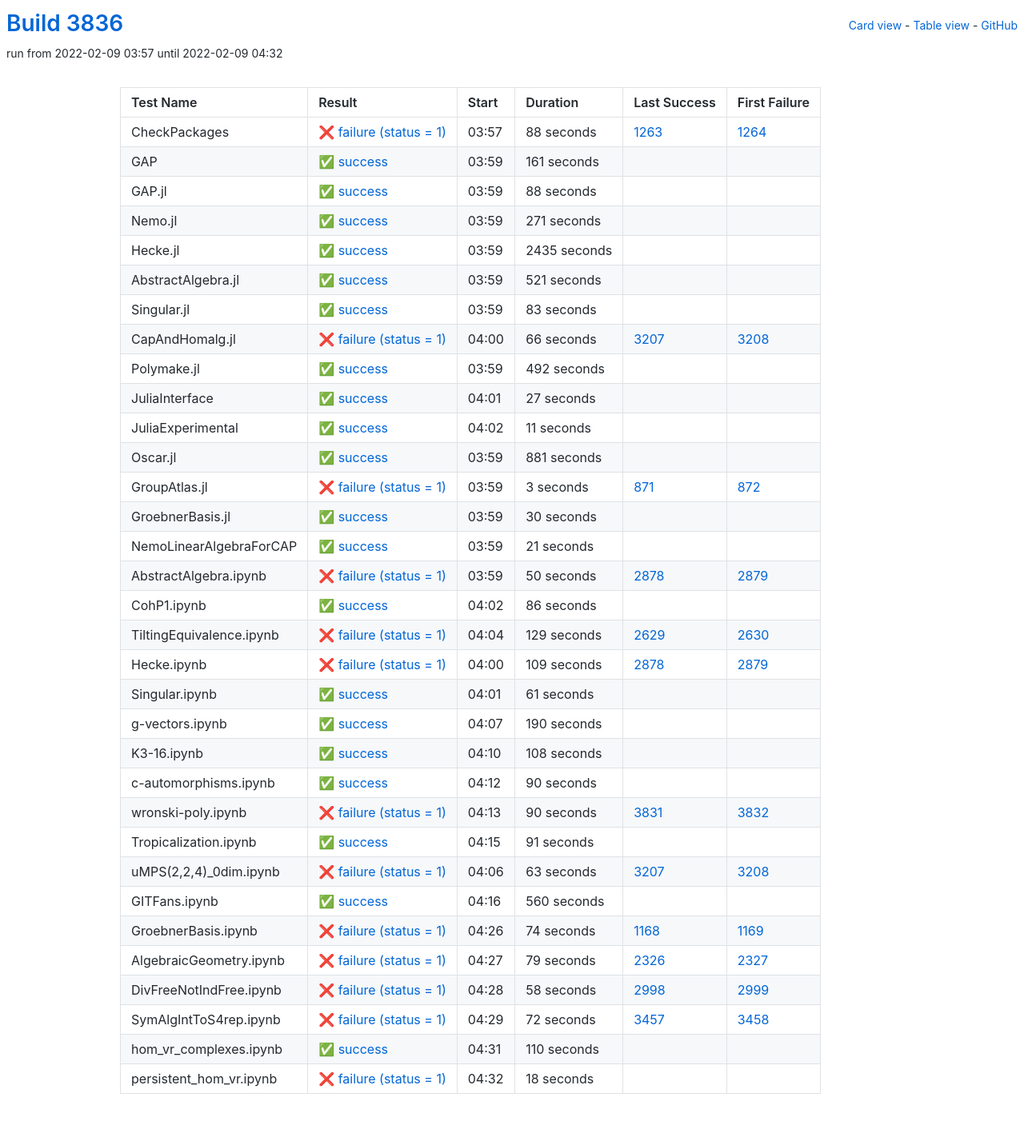
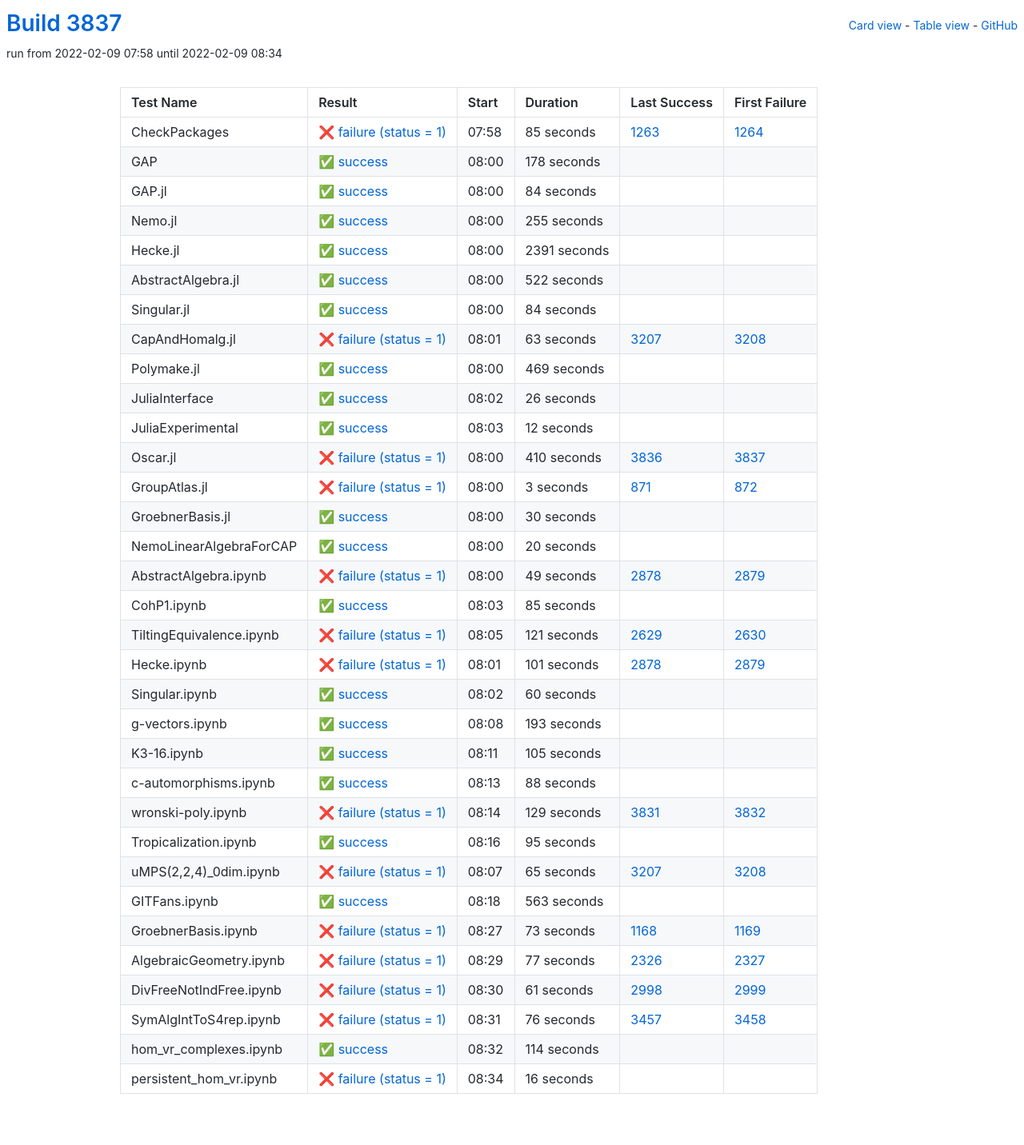
Before and after one commit to oscar-system/oscar-ci-status-stable, a Jekyll site: the page built from table.html, in a window 1280 px wide. Shown: the whole page at 80% size. Built offline with Jekyll 4.4.1, drawn with Linux system fonts in a browser that asks for light colours.

Commit message:
Build #3837

```diff
--- a/_data/ci.yml
+++ b/_data/ci.yml
@@ -1,6 +1,6 @@
 ---
-build: 3836
-build_url: https://oscarci.mathematik.uni-kl.de/job/oscar-stable/3836/
+build: 3837
+build_url: https://oscarci.mathematik.uni-kl.de/job/oscar-stable/3837/
 job: oscar-stable
 organization: oscar-system
 repo: oscar-ci-status-stable
@@ -8,152 +8,152 @@ repourl: https://github.com/oscar-system/oscar-ci-status-stable
 tests:
 - name: CheckPackages
   id: checkpackages
-  log: https://oscarci.mathematik.uni-kl.de/job/oscar-stable/3836/artifact/logs/build-3836/CheckPackages.log
-  start: 2022-02-09 03:57
+  log: https://oscarci.mathematik.uni-kl.de/job/oscar-stable/3837/artifact/logs/build-3837/CheckPackages.log
+  start: 2022-02-09 07:58
   success: false
   exitcode: 1
   status: failure
-  duration: 88
+  duration: 85
   last_success: 1263
   last_success_url: https://oscarci.mathematik.uni-kl.de/job/oscar-stable/1263/
   first_failure: 1264
   first_failure_url: https://oscarci.mathematik.uni-kl.de/job/oscar-stable/1264/
 - name: GAP
   id: gap
-  log: https://oscarci.mathematik.uni-kl.de/job/oscar-stable/3836/artifact/logs/build-3836/GAP.log
-  start: 2022-02-09 03:59
+  log: https://oscarci.mathematik.uni-kl.de/job/oscar-stable/3837/artifact/logs/build-3837/GAP.log
+  start: 2022-02-09 08:00
   success: true
   exitcode: 0
   status: success
-  duration: 161
+  duration: 178
   last_success: false
   last_success_url:
   first_failure: false
   first_failure_url:
 - name: GAP.jl
   id: gap-jl
-  log: https://oscarci.mathematik.uni-kl.de/job/oscar-stable/3836/artifact/logs/build-3836/GAP.jl.log
-  start: 2022-02-09 03:59
+  log: https://oscarci.mathematik.uni-kl.de/job/oscar-stable/3837/artifact/logs/build-3837/GAP.jl.log
+  start: 2022-02-09 08:00
   success: true
   exitcode: 0
   status: success
-  duration: 88
+  duration: 84
   last_success: false
   last_success_url:
   first_failure: false
   first_failure_url:
 - name: Nemo.jl
   id: nemo-jl
-  log: https://oscarci.mathematik.uni-kl.de/job/oscar-stable/3836/artifact/logs/build-3836/Nemo.jl.log
-  start: 2022-02-09 03:59
+  log: https://oscarci.mathematik.uni-kl.de/job/oscar-stable/3837/artifact/logs/build-3837/Nemo.jl.log
+  start: 2022-02-09 08:00
   success: true
   exitcode: 0
   status: success
-  duration: 271
+  duration: 255
   last_success: false
   last_success_url:
   first_failure: false
   first_failure_url:
 - name: Hecke.jl
   id: hecke-jl
-  log: https://oscarci.mathematik.uni-kl.de/job/oscar-stable/3836/artifact/logs/build-3836/Hecke.jl.log
-  start: 2022-02-09 03:59
+  log: https://oscarci.mathematik.uni-kl.de/job/oscar-stable/3837/artifact/logs/build-3837/Hecke.jl.log
+  start: 2022-02-09 08:00
   success: true
   exitcode: 0
   status: success
-  duration: 2435
+  duration: 2391
   last_success: false
   last_success_url:
   first_failure: false
   first_failure_url:
 - name: AbstractAlgebra.jl
   id: abstractalgebra-jl
-  log: https://oscarci.mathematik.uni-kl.de/job/oscar-stable/3836/artifact/logs/build-3836/AbstractAlgebra.jl.log
-  start: 2022-02-09 03:59
+  log: https://oscarci.mathematik.uni-kl.de/job/oscar-stable/3837/artifact/logs/build-3837/AbstractAlgebra.jl.log
+  start: 2022-02-09 08:00
   success: true
   exitcode: 0
   status: success
-  duration: 521
+  duration: 522
   last_success: false
   last_success_url:
   first_failure: false
   first_failure_url:
 - name: Singular.jl
   id: singular-jl
-  log: https://oscarci.mathematik.uni-kl.de/job/oscar-stable/3836/artifact/logs/build-3836/Singular.jl.log
-  start: 2022-02-09 03:59
+  log: https://oscarci.mathematik.uni-kl.de/job/oscar-stable/3837/artifact/logs/build-3837/Singular.jl.log
+  start: 2022-02-09 08:00
   success: true
   exitcode: 0
   status: success
-  duration: 83
+  duration: 84
   last_success: false
   last_success_url:
   first_failure: false
   first_failure_url:
 - name: CapAndHomalg.jl
   id: capandhomalg-jl
-  log: https://oscarci.mathematik.uni-kl.de/job/oscar-stable/3836/artifact/logs/build-3836/CapAndHomalg.jl.log
-  start: 2022-02-09 04:00
+  log: https://oscarci.mathematik.uni-kl.de/job/oscar-stable/3837/artifact/logs/build-3837/CapAndHomalg.jl.log
+  start: 2022-02-09 08:01
   success: false
   exitcode: 1
   status: failure
-  duration: 66
+  duration: 63
   last_success: 3207
   last_success_url: https://oscarci.mathematik.uni-kl.de/job/oscar-stable/3207/
   first_failure: 3208
   first_failure_url: https://oscarci.mathematik.uni-kl.de/job/oscar-stable/3208/
 - name: Polymake.jl
   id: polymake-jl
-  log: https://oscarci.mathematik.uni-kl.de/job/oscar-stable/3836/artifact/logs/build-3836/Polymake.jl.log
-  start: 2022-02-09 03:59
+  log: https://oscarci.mathematik.uni-kl.de/job/oscar-stable/3837/artifact/logs/build-3837/Polymake.jl.log
+  start: 2022-02-09 08:00
   success: true
   exitcode: 0
   status: success
-  duration: 492
+  duration: 469
   last_success: false
   last_success_url:
   first_failure: false
   first_failure_url:
 - name: JuliaInterface
   id: juliainterface
-  log: https://oscarci.mathematik.uni-kl.de/job/oscar-stable/3836/artifact/logs/build-3836/JuliaInterface.log
-  start: 2022-02-09 04:01
+  log: https://oscarci.mathematik.uni-kl.de/job/oscar-stable/3837/artifact/logs/build-3837/JuliaInterface.log
+  start: 2022-02-09 08:02
   success: true
   exitcode: 0
   status: success
-  duration: 27
+  duration: 26
   last_success: false
   last_success_url:
   first_failure: false
   first_failure_url:
 - name: JuliaExperimental
   id: juliaexperimental
-  log: https://oscarci.mathematik.uni-kl.de/job/oscar-stable/3836/artifact/logs/build-3836/JuliaExperimental.log
-  start: 2022-02-09 04:02
+  log: https://oscarci.mathematik.uni-kl.de/job/oscar-stable/3837/artifact/logs/build-3837/JuliaExperimental.log
+  start: 2022-02-09 08:03
   success: true
   exitcode: 0
   status: success
-  duration: 11
+  duration: 12
   last_success: false
   last_success_url:
   first_failure: false
   first_failure_url:
 - name: Oscar.jl
   id: oscar-jl
-  log: https://oscarci.mathematik.uni-kl.de/job/oscar-stable/3836/artifact/logs/build-3836/Oscar.jl.log
-  start: 2022-02-09 03:59
-  success: true
-  exitcode: 0
-  status: success
-  duration: 881
-  last_success: false
-  last_success_url:
-  first_failure: false
-  first_failure_url:
+  log: https://oscarci.mathematik.uni-kl.de/job/oscar-stable/3837/artifact/logs/build-3837/Oscar.jl.log
+  start: 2022-02-09 08:00
+  success: false
+  exitcode: 1
+  status: failure
+  duration: 410
+  last_success: 3836
+  last_success_url: https://oscarci.mathematik.uni-kl.de/job/oscar-stable/3836/
+  first_failure: 3837
+  first_failure_url: https://oscarci.mathematik.uni-kl.de/job/oscar-stable/3837/
 - name: GroupAtlas.jl
   id: groupatlas-jl
-  log: https://oscarci.mathematik.uni-kl.de/job/oscar-stable/3836/artifact/logs/build-3836/GroupAtlas.jl.log
-  start: 2022-02-09 03:59
+  log: https://oscarci.mathematik.uni-kl.de/job/oscar-stable/3837/artifact/logs/build-3837/GroupAtlas.jl.log
+  start: 2022-02-09 08:00
   success: false
   exitcode: 1
   status: failure
@@ -164,8 +164,8 @@ tests:
   first_failure_url: https://oscarci.mathematik.uni-kl.de/job/oscar-stable/872/
 - name: GroebnerBasis.jl
   id: groebnerbasis-jl
-  log: https://oscarci.mathematik.uni-kl.de/job/oscar-stable/3836/artifact/logs/build-3836/GroebnerBasis.jl.log
-  start: 2022-02-09 03:59
+  log: https://oscarci.mathematik.uni-kl.de/job/oscar-stable/3837/artifact/logs/build-3837/GroebnerBasis.jl.log
+  start: 2022-02-09 08:00
   success: true
   exitcode: 0
   status: success
@@ -176,228 +176,228 @@ tests:
   first_failure_url:
 - name: NemoLinearAlgebraForCAP
   id: nemolinearalgebraforcap
-  log: https://oscarci.mathematik.uni-kl.de/job/oscar-stable/3836/artifact/logs/build-3836/NemoLinearAlgebraForCAP.log
-  start: 2022-02-09 03:59
+  log: https://oscarci.mathematik.uni-kl.de/job/oscar-stable/3837/artifact/logs/build-3837/NemoLinearAlgebraForCAP.log
+  start: 2022-02-09 08:00
   success: true
   exitcode: 0
   status: success
-  duration: 21
+  duration: 20
   last_success: false
   last_success_url:
   first_failure: false
   first_failure_url:
 - name: AbstractAlgebra.ipynb
   id: abstractalgebra-ipynb
-  log: https://oscarci.mathematik.uni-kl.de/job/oscar-stable/3836/artifact/logs/build-3836/AbstractAlgebra.ipynb.log
-  start: 2022-02-09 03:59
+  log: https://oscarci.mathematik.uni-kl.de/job/oscar-stable/3837/artifact/logs/build-3837/AbstractAlgebra.ipynb.log
+  start: 2022-02-09 08:00
   success: false
   exitcode: 1
   status: failure
-  duration: 50
+  duration: 49
   last_success: 2878
   last_success_url: https://oscarci.mathematik.uni-kl.de/job/oscar-stable/2878/
   first_failure: 2879
   first_failure_url: https://oscarci.mathematik.uni-kl.de/job/oscar-stable/2879/
 - name: CohP1.ipynb
   id: cohp1-ipynb
-  log: https://oscarci.mathematik.uni-kl.de/job/oscar-stable/3836/artifact/logs/build-3836/CohP1.ipynb.log
-  start: 2022-02-09 04:02
+  log: https://oscarci.mathematik.uni-kl.de/job/oscar-stable/3837/artifact/logs/build-3837/CohP1.ipynb.log
+  start: 2022-02-09 08:03
   success: true
   exitcode: 0
   status: success
-  duration: 86
+  duration: 85
   last_success: false
   last_success_url:
   first_failure: false
   first_failure_url:
 - name: TiltingEquivalence.ipynb
   id: tiltingequivalence-ipynb
-  log: https://oscarci.mathematik.uni-kl.de/job/oscar-stable/3836/artifact/logs/build-3836/TiltingEquivalence.ipynb.log
-  start: 2022-02-09 04:04
+  log: https://oscarci.mathematik.uni-kl.de/job/oscar-stable/3837/artifact/logs/build-3837/TiltingEquivalence.ipynb.log
+  start: 2022-02-09 08:05
   success: false
   exitcode: 1
   status: failure
-  duration: 129
+  duration: 121
   last_success: 2629
   last_success_url: https://oscarci.mathematik.uni-kl.de/job/oscar-stable/2629/
   first_failure: 2630
   first_failure_url: https://oscarci.mathematik.uni-kl.de/job/oscar-stable/2630/
 - name: Hecke.ipynb
   id: hecke-ipynb
-  log: https://oscarci.mathematik.uni-kl.de/job/oscar-stable/3836/artifact/logs/build-3836/Hecke.ipynb.log
-  start: 2022-02-09 04:00
+  log: https://oscarci.mathematik.uni-kl.de/job/oscar-stable/3837/artifact/logs/build-3837/Hecke.ipynb.log
+  start: 2022-02-09 08:01
   success: false
   exitcode: 1
   status: failure
-  duration: 109
+  duration: 101
   last_success: 2878
   last_success_url: https://oscarci.mathematik.uni-kl.de/job/oscar-stable/2878/
   first_failure: 2879
   first_failure_url: https://oscarci.mathematik.uni-kl.de/job/oscar-stable/2879/
 - name: Singular.ipynb
   id: singular-ipynb
-  log: https://oscarci.mathematik.uni-kl.de/job/oscar-stable/3836/artifact/logs/build-3836/Singular.ipynb.log
-  start: 2022-02-09 04:01
+  log: https://oscarci.mathematik.uni-kl.de/job/oscar-stable/3837/artifact/logs/build-3837/Singular.ipynb.log
+  start: 2022-02-09 08:02
   success: true
   exitcode: 0
   status: success
-  duration: 61
+  duration: 60
   last_success: false
   last_success_url:
   first_failure: false
   first_failure_url:
 - name: g-vectors.ipynb
   id: g-vectors-ipynb
-  log: https://oscarci.mathematik.uni-kl.de/job/oscar-stable/3836/artifact/logs/build-3836/g-vectors.ipynb.log
-  start: 2022-02-09 04:07
+  log: https://oscarci.mathematik.uni-kl.de/job/oscar-stable/3837/artifact/logs/build-3837/g-vectors.ipynb.log
+  start: 2022-02-09 08:08
   success: true
   exitcode: 0
   status: success
-  duration: 190
+  duration: 193
   last_success: false
   last_success_url:
   first_failure: false
   first_failure_url:
 - name: K3-16.ipynb
   id: k3-16-ipynb
-  log: https://oscarci.mathematik.uni-kl.de/job/oscar-stable/3836/artifact/logs/build-3836/K3-16.ipynb.log
-  start: 2022-02-09 04:10
+  log: https://oscarci.mathematik.uni-kl.de/job/oscar-stable/3837/artifact/logs/build-3837/K3-16.ipynb.log
+  start: 2022-02-09 08:11
   success: true
   exitcode: 0
   status: success
-  duration: 108
+  duration: 105
   last_success: false
   last_success_url:
   first_failure: false
   first_failure_url:
 - name: c-automorphisms.ipynb
   id: c-automorphisms-ipynb
-  log: https://oscarci.mathematik.uni-kl.de/job/oscar-stable/3836/artifact/logs/build-3836/c-automorphisms.ipynb.log
-  start: 2022-02-09 04:12
+  log: https://oscarci.mathematik.uni-kl.de/job/oscar-stable/3837/artifact/logs/build-3837/c-automorphisms.ipynb.log
+  start: 2022-02-09 08:13
   success: true
   exitcode: 0
   status: success
-  duration: 90
+  duration: 88
   last_success: false
   last_success_url:
   first_failure: false
   first_failure_url:
 - name: wronski-poly.ipynb
   id: wronski-poly-ipynb
-  log: https://oscarci.mathematik.uni-kl.de/job/oscar-stable/3836/artifact/logs/build-3836/wronski-poly.ipynb.log
-  start: 2022-02-09 04:13
+  log: https://oscarci.mathematik.uni-kl.de/job/oscar-stable/3837/artifact/logs/build-3837/wronski-poly.ipynb.log
+  start: 2022-02-09 08:14
   success: false
   exitcode: 1
   status: failure
-  duration: 90
+  duration: 129
   last_success: 3831
   last_success_url: https://oscarci.mathematik.uni-kl.de/job/oscar-stable/3831/
   first_failure: 3832
   first_failure_url: https://oscarci.mathematik.uni-kl.de/job/oscar-stable/3832/
 - name: Tropicalization.ipynb
   id: tropicalization-ipynb
-  log: https://oscarci.mathematik.uni-kl.de/job/oscar-stable/3836/artifact/logs/build-3836/Tropicalization.ipynb.log
-  start: 2022-02-09 04:15
+  log: https://oscarci.mathematik.uni-kl.de/job/oscar-stable/3837/artifact/logs/build-3837/Tropicalization.ipynb.log
+  start: 2022-02-09 08:16
   success: true
   exitcode: 0
   status: success
-  duration: 91
+  duration: 95
   last_success: false
   last_success_url:
   first_failure: false
   first_failure_url:
 - name: uMPS(2,2,4)_0dim.ipynb
   id: umps-2-2-4-0dim-ipynb
-  log: https://oscarci.mathematik.uni-kl.de/job/oscar-stable/3836/artifact/logs/build-3836/uMPS-2-2-4-_0dim.ipynb.log
-  start: 2022-02-09 04:06
+  log: https://oscarci.mathematik.uni-kl.de/job/oscar-stable/3837/artifact/logs/build-3837/uMPS-2-2-4-_0dim.ipynb.log
+  start: 2022-02-09 08:07
   success: false
   exitcode: 1
   status: failure
-  duration: 63
+  duration: 65
   last_success: 3207
   last_success_url: https://oscarci.mathematik.uni-kl.de/job/oscar-stable/3207/
   first_failure: 3208
   first_failure_url: https://oscarci.mathematik.uni-kl.de/job/oscar-stable/3208/
 - name: GITFans.ipynb
   id: gitfans-ipynb
-  log: https://oscarci.mathematik.uni-kl.de/job/oscar-stable/3836/artifact/logs/build-3836/GITFans.ipynb.log
-  start: 2022-02-09 04:16
+  log: https://oscarci.mathematik.uni-kl.de/job/oscar-stable/3837/artifact/logs/build-3837/GITFans.ipynb.log
+  start: 2022-02-09 08:18
   success: true
   exitcode: 0
   status: success
-  duration: 560
+  duration: 563
   last_success: false
   last_success_url:
   first_failure: false
   first_failure_url:
 - name: GroebnerBasis.ipynb
   id: groebnerbasis-ipynb
-  log: https://oscarci.mathematik.uni-kl.de/job/oscar-stable/3836/artifact/logs/build-3836/GroebnerBasis.ipynb.log
-  start: 2022-02-09 04:26
+  log: https://oscarci.mathematik.uni-kl.de/job/oscar-stable/3837/artifact/logs/build-3837/GroebnerBasis.ipynb.log
+  start: 2022-02-09 08:27
   success: false
   exitcode: 1
   status: failure
-  duration: 74
+  duration: 73
   last_success: 1168
   last_success_url: https://oscarci.mathematik.uni-kl.de/job/oscar-stable/1168/
   first_failure: 1169
   first_failure_url: https://oscarci.mathematik.uni-kl.de/job/oscar-stable/1169/
 - name: AlgebraicGeometry.ipynb
   id: algebraicgeometry-ipynb
-  log: https://oscarci.mathematik.uni-kl.de/job/oscar-stable/3836/artifact/logs/build-3836/AlgebraicGeometry.ipynb.log
-  start: 2022-02-09 04:27
+  log: https://oscarci.mathematik.uni-kl.de/job/oscar-stable/3837/artifact/logs/build-3837/AlgebraicGeometry.ipynb.log
+  start: 2022-02-09 08:29
   success: false
   exitcode: 1
   status: failure
-  duration: 79
+  duration: 77
   last_success: 2326
   last_success_url: https://oscarci.mathematik.uni-kl.de/job/oscar-stable/2326/
   first_failure: 2327
   first_failure_url: https://oscarci.mathematik.uni-kl.de/job/oscar-stable/2327/
 - name: DivFreeNotIndFree.ipynb
   id: divfreenotindfree-ipynb
-  log: https://oscarci.mathematik.uni-kl.de/job/oscar-stable/3836/artifact/logs/build-3836/DivFreeNotIndFree.ipynb.log
-  start: 2022-02-09 04:28
+  log: https://oscarci.mathematik.uni-kl.de/job/oscar-stable/3837/artifact/logs/build-3837/DivFreeNotIndFree.ipynb.log
+  start: 2022-02-09 08:30
   success: false
   exitcode: 1
   status: failure
-  duration: 58
+  duration: 61
   last_success: 2998
   last_success_url: https://oscarci.mathematik.uni-kl.de/job/oscar-stable/2998/
   first_failure: 2999
   first_failure_url: https://oscarci.mathematik.uni-kl.de/job/oscar-stable/2999/
 - name: SymAlgIntToS4rep.ipynb
   id: symalginttos4rep-ipynb
-  log: https://oscarci.mathematik.uni-kl.de/job/oscar-stable/3836/artifact/logs/build-3836/SymAlgIntToS4rep.ipynb.log
-  start: 2022-02-09 04:29
+  log: https://oscarci.mathematik.uni-kl.de/job/oscar-stable/3837/artifact/logs/build-3837/SymAlgIntToS4rep.ipynb.log
+  start: 2022-02-09 08:31
   success: false
   exitcode: 1
   status: failure
-  duration: 72
+  duration: 76
   last_success: 3457
   last_success_url: https://oscarci.mathematik.uni-kl.de/job/oscar-stable/3457/
   first_failure: 3458
   first_failure_url: https://oscarci.mathematik.uni-kl.de/job/oscar-stable/3458/
 - name: hom_vr_complexes.ipynb
   id: hom-vr-complexes-ipynb
-  log: https://oscarci.mathematik.uni-kl.de/job/oscar-stable/3836/artifact/logs/build-3836/hom_vr_complexes.ipynb.log
-  start: 2022-02-09 04:31
+  log: https://oscarci.mathematik.uni-kl.de/job/oscar-stable/3837/artifact/logs/build-3837/hom_vr_complexes.ipynb.log
+  start: 2022-02-09 08:32
   success: true
   exitcode: 0
   status: success
-  duration: 110
+  duration: 114
   last_success: false
   last_success_url:
   first_failure: false
   first_failure_url:
 - name: persistent_hom_vr.ipynb
   id: persistent-hom-vr-ipynb
-  log: https://oscarci.mathematik.uni-kl.de/job/oscar-stable/3836/artifact/logs/build-3836/persistent_hom_vr.ipynb.log
-  start: 2022-02-09 04:32
+  log: https://oscarci.mathematik.uni-kl.de/job/oscar-stable/3837/artifact/logs/build-3837/persistent_hom_vr.ipynb.log
+  start: 2022-02-09 08:34
   success: false
   exitcode: 1
   status: failure
-  duration: 18
+  duration: 16
   last_success: false
   last_success_url:
   first_failure: false
```
Also changed, not shown: README.md.
